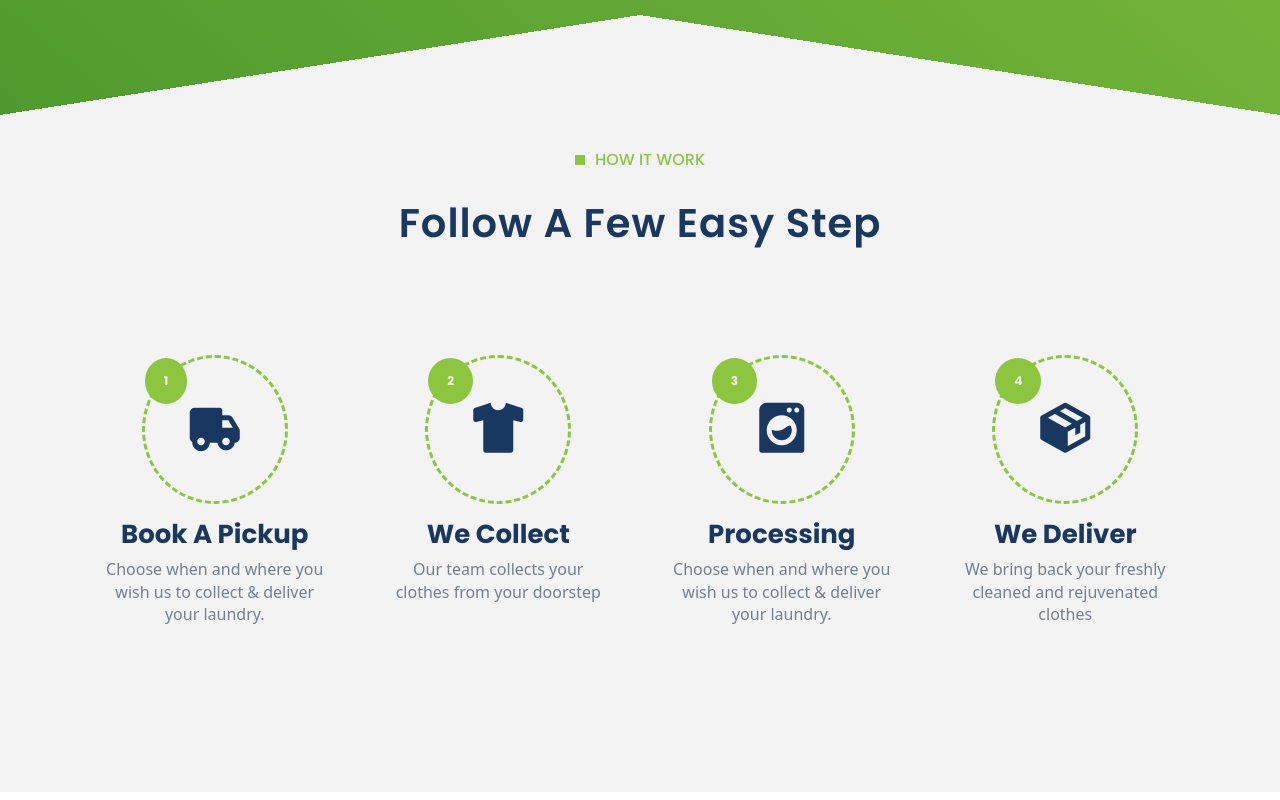
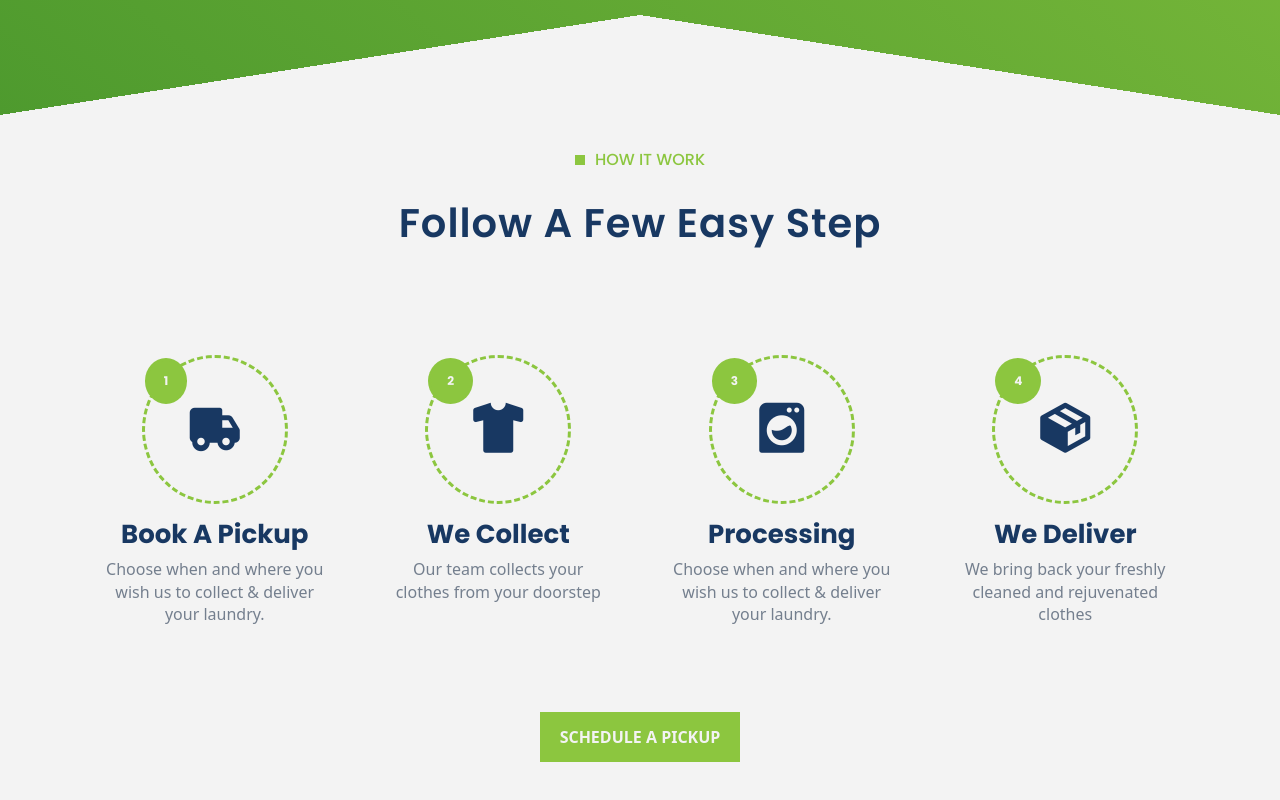
Before and after one commit to Ashique64/Laundry, a React (Vite) app in the folder Laundry/: page / in a window 1280 px wide. Shown: the part 2250-3050 px from the top of the page. Built offline with nearby package versions, Linux system fonts and the light colour scheme; a web font is replaced by a local one.

Commit message:
How it work section button added

```diff
--- a/Laundry/src/components/HowItWork/HowItWork.jsx
+++ b/Laundry/src/components/HowItWork/HowItWork.jsx
@@ -54,6 +54,14 @@ const HowItWork = () => {
                         </div>
                     ))}
                 </div>
+
+                <div className="row button_row">
+                    <div className="col-12 button_col">
+                        <a href="">
+                            <button>schedule a pickup</button>
+                        </a>
+                    </div>
+                </div>
             </div>
         </div>
     );
--- a/Laundry/src/components/HowItWork/HowItWork.scss
+++ b/Laundry/src/components/HowItWork/HowItWork.scss
@@ -145,11 +145,59 @@
                 }
             }
         }
+
+        .button_row {
+            display: flex;
+            justify-content: center;
+            align-items: center;
+
+            .button_col {
+                display: flex;
+                justify-content: center;
+                align-items: center;
+
+                button {
+                    border: none;
+                    background-color: var(--bg-color1);
+                    padding: 12px 20px;
+                    text-transform: uppercase;
+                    color: var(--bg-color2);
+                    font-weight: 600;
+                    position: relative;
+                    overflow: hidden;
+                    z-index: 1;
+                    transition: 0.3s ease-in-out;
+
+                    &::before {
+                        position: absolute;
+                        content: "";
+                        top: 0;
+                        left: 0;
+                        width: 100%;
+                        height: 100%;
+                        z-index: -1;
+                        opacity: 0;
+                        background: var(--text-color1);
+                        transform: scale(0.01, 1);
+                        transition: 0.4s ease-in-out;
+                    }
+
+                    &:hover {
+                        background-color: transparent;
+                        color: var(--bg-color2);
+
+                        &::before {
+                            opacity: 1;
+                            transform: scale(1, 1);
+                        }
+                    }
+                }
+            }
+        }
     }
 }
 
-
-@media (max-width:991px) {
+@media (max-width: 991px) {
     .howItWork {
         .container {
             .title_row {
```
